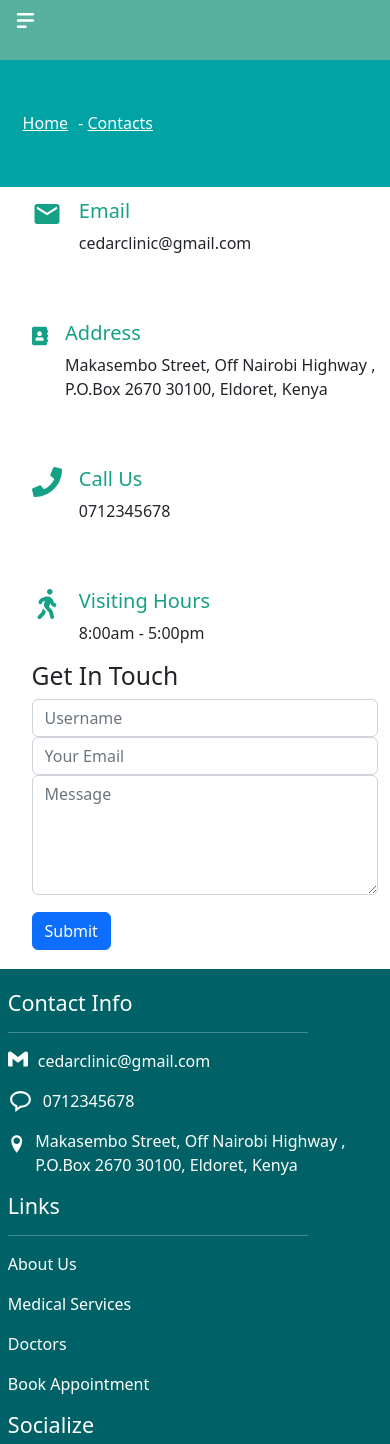
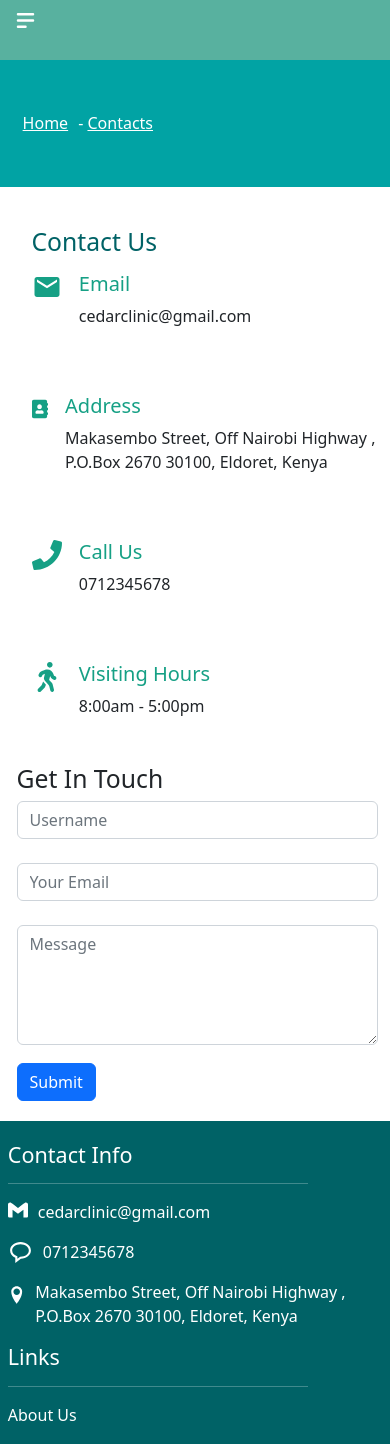
Before and after one commit to Marcelkibor/Cedar-Clinic, a React (Vite) app: page /contacts in a window 390 px wide. Shown: the top 1444 px of the page. Built offline with nearby package versions, Linux system fonts and the light colour scheme.

Commit message:
EmailJs variables

```diff
--- a/src/App.css
+++ b/src/App.css
@@ -2,6 +2,13 @@
   position: relative;
   height: fit-content;
   margin-bottom: 100px !important;
+}
+.email-prompt{
+  max-width: 600px;
+}
+.contact-main{
+  margin:0% 0% 5% 5% !important;
+  margin-top: 100px !important;
 }
 .scroll-motion{
   position: fixed !important;
@@ -541,6 +548,10 @@ color: #fff;
     bottom: 20% !important;
     right:8% !important
   }
+  .email-prompt{
+    margin-top: 30px;
+    margin-left: -15px !important;
+  }
   .why-choose-icons{
     width: 100vw;
     margin-top: 10%;
--- a/src/components/Contacts.tsx
+++ b/src/components/Contacts.tsx
@@ -12,7 +12,7 @@ const Contacts = () => {
         <Navigation/>
         <ServicesHeader pathname = {window.location.pathname}/>
       </div>
-     <Row style = {{margin:'7% 0% 5% 5%'}}>
+     <Row className='contact-main'>
       <h2 style={{color:'#006266'}}>Contact Us</h2>
       <Col md={4} sm={6} lg={4} className="mr-2" style={{height: 'fit-content',marginTop:'2%' }}>
       <>
--- a/src/components/Services/EmailPrompt.tsx
+++ b/src/components/Services/EmailPrompt.tsx
@@ -24,27 +24,26 @@ const EmailPrompt: React.FC = () => {
 
   const sendEmail = async (e: FormEvent<HTMLFormElement>) => {
     e.preventDefault();
-
+    const serviceID = 'default_service';
+    const templateId = 'template_j69bowa';
+    const publicKey = '9Y04cfmAm23umioLP';
     if (formRef.current) {
       const form = formRef.current;
-
       try {
         await emailjs.sendForm(
-          "YOUR_SERVICE_ID",
-          "YOUR_TEMPLATE_ID",
+          `${serviceID}`,
+          `${templateId}`,
           `#${form.id}`,
-          "YOUR_PUBLIC_KEY"
+           `${publicKey}`,
         );
-
         console.log("Email sent successfully!");
       } catch (error) {
         console.error("Error sending email:", error);
       }
     }
   };
-
   return (
-<div style={{ maxWidth: "600px" }}>
+<div className="email-prompt">
 <Form onSubmit={sendEmail}>
 <h2>Get In Touch</h2>
 <Form.Group>
@@ -56,7 +55,7 @@ const EmailPrompt: React.FC = () => {
     placeholder="Username"
     name="username"
     value={username}
-  />
+  /><br></br>
   <Form.Control
     onChange={onChange}
     type="email"
@@ -64,7 +63,7 @@ const EmailPrompt: React.FC = () => {
     placeholder="Your Email"
     name="email"
     value={email}
-  />
+  /><br></br>
   <Form.Control
     style={{ height: "120px" }}
     as="textarea"
@@ -85,9 +84,9 @@ const EmailPrompt: React.FC = () => {
 </Form>
 <form ref={formRef} id="hiddenForm" style={{ display: "none" }}>
   <label>Name</label>
-  <input type="text" name="username" value={username} readOnly />
+  <input type="text" name="user_name" value={username} readOnly />
   <label>Email</label>
-  <input type="email" name="email" value={email} readOnly />
+  <input type="email" name="user_email" value={email} readOnly />
   <label>Message</label>
   <textarea name="message" value={message} readOnly />
 </form>
```
